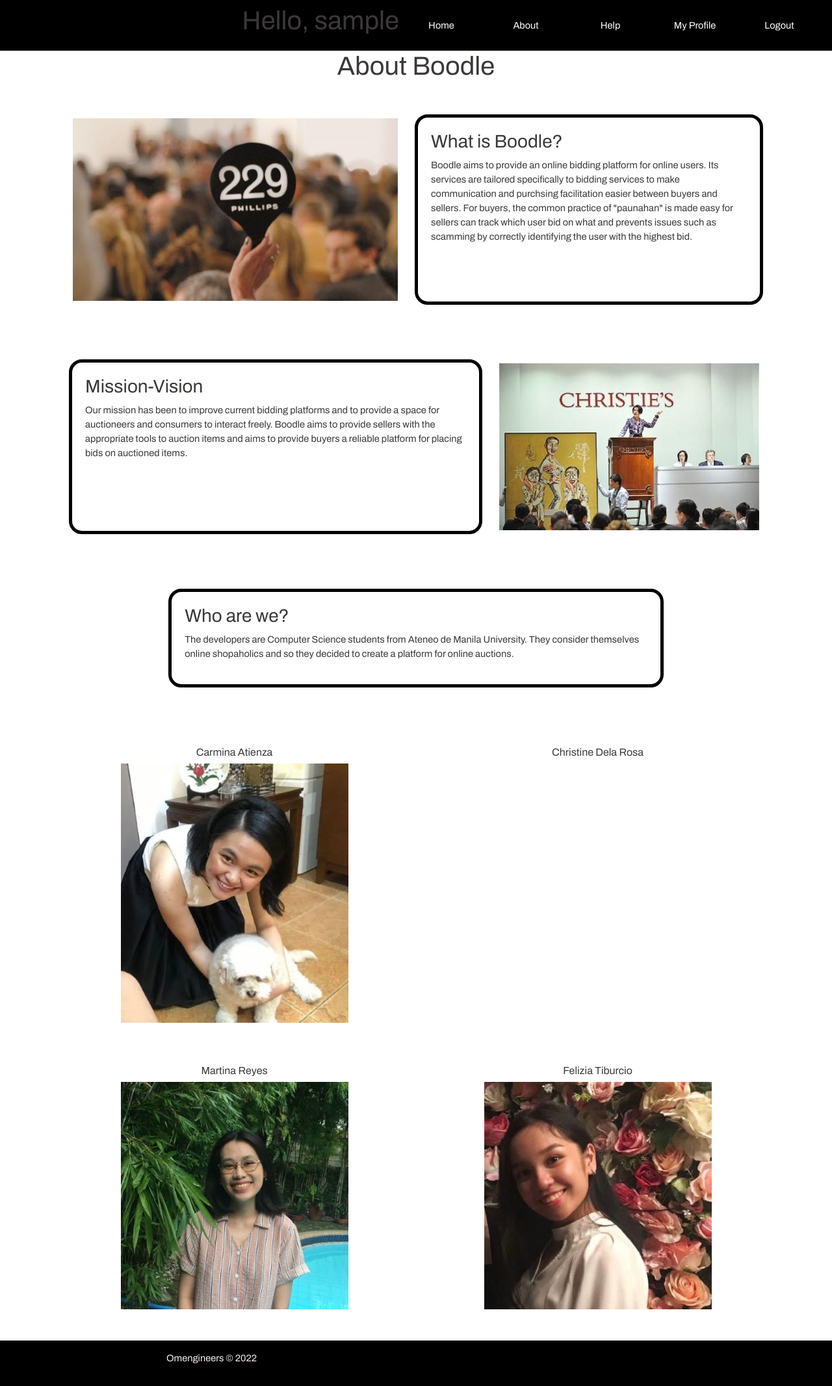
After one commit to aizilef/boodle, a Django app: page /about in a window 1280 px wide. The commit adds this page. Shown: the whole page at 65% size. Run offline with Django 4.2, Linux system fonts and the light colour scheme; the visitor is signed in with stand-in values (Sample User, id 1); some libraries are stand-ins or nearby versions.

Commit message:
Added an about html file and urls, view and photos. Edited the forms to look more aesthetic. Added a cancel button to exit the form.

```diff
--- a/boodlesite/static/css/styles.css
+++ b/boodlesite/static/css/styles.css
@@ -373,14 +373,6 @@ nav a {
   align-items: center;
 }
 
-/* item detail view / add, edit item */
-
-.item-image-container,
-.item-form-container {
-  border: 2px solid black;
-  padding: 1rem;
-}
-
 /* ?USER'S PROFILE */
 .profile-container {
   display: flex;
@@ -408,9 +400,52 @@ nav a {
   padding: 3rem;
 }
 
-.profile-submit-button {
-  border: none;
-  border-radius: 0.5rem;
-  padding: .3rem;
-  background-color: #F9BD82;
+/* About Page*/
+.about__container {
+  margin: 0 auto;
+  width: 90%;
 }
+
+.about__header{
+  text-align: center;
+}
+
+.about__blockone, .about__blocktwo, .about__blockthree {
+  display: flex;
+  justify-content: center;
+  padding: 2rem;
+}
+
+.block-explanation{
+  width: 70%;
+  border-radius: 20px;
+  border: 5px black solid;
+  padding: 20px;
+  margin: 10px;
+}
+
+.block-image, .row, .col {
+  text-align: center;
+  padding: 1rem;
+}
+
+.form-space, .button-space{
+  display: flex;
+  justify-content: center;
+  padding: 3rem;
+}
+
+/* Add Item */
+.additem-container{
+  text-align: center;
+}
+
+/* item detail view / add, edit item */
+.item-form-container {
+  padding: 1rem;
+  margin: 0 auto;
+}
+
+.storeform-header {
+  text-align: center;
+}
--- /dev/null
+++ b/boodlesite/templates/about.html
@@ -0,0 +1,79 @@
+{% extends 'boodlesite\templates\base.html' %}
+{% load static %}
+
+
+{% block title %}Boodle Homepage{% endblock %}
+
+{% block styles %}
+{% endblock %}
+
+{% block content %}
+
+<div class="about__header">
+    <h1>About Boodle</h1>
+</div>
+
+<div class="about__container">
+    <!-- overview -->
+    <div class="about__blockone">
+        <div class="block-image">
+            <img src="../static/media/block_one_pic.jpg">
+        </div>
+        <div class="block-explanation">
+            <h3>What is Boodle?</h3>
+            <p>
+            Boodle aims to provide an online bidding platform for online users. Its services are tailored specifically to bidding services to make communication and purchsing facilitation easier between buyers and sellers. For buyers, the common practice of "paunahan" is made easy for sellers can track which user bid on what and prevents issues such as scamming by correctly identifying the user with the highest bid.
+            </p>
+        </div>
+    </div>
+
+    <!-- About the product -->
+    <div class="about__blocktwo">
+        <div class="block-explanation">
+            <h3>Mission-Vision</h3>
+            <p>
+                Our mission has been to improve current bidding platforms and to provide a space for auctioneers and consumers to interact freely.
+                Boodle aims to provide sellers with the appropriate tools to auction items and aims to provide buyers a reliable platform for placing
+                bids on auctioned items.
+            </p>
+        </div>
+        <div class="block-image">
+            <img src="../static/media/block_two_pic.jpg">
+        </div>
+    </div>
+
+    <!-- About the makers -->
+    <div class="about__blockthree">
+        <div class="block-explanation">
+            <h3>Who are we?</h3>
+            <p> The developers are Computer Science students from Ateneo de Manila University. They consider themselves online shopaholics and so they
+                decided to create a platform for online auctions.
+            </p>
+        </div>
+    </div>
+    <div class="block-image">
+        <div class="row">
+            <div class="col">
+                <h6>Carmina Atienza</h6>
+                <img src="../static/media/profile_pics/didz.jpg">
+            </div>
+            <div class="col">
+                <h6>Christine Dela Rosa</h6>
+
+            </div>
+        </div>
+        <div class="row">
+            <div class="col">
+                <h6>Martina Reyes</h6>
+                <img src="../static/media/profile_pics/mate.jpg">
+            </div>
+            <div class="col">
+                <h6>Felizia Tiburcio</h6>
+                <img src="../static/media/profile_pics/felizia.jpg">
+            </div>
+        </div>
+    </div>
+</div>
+
+
+{% endblock %}
--- a/boodlesite/templates/base.html
+++ b/boodlesite/templates/base.html
@@ -36,7 +36,7 @@
         <h1>Hello, {{request.user}}</h1>
         <ul>
             <li><a href="/">Home</a></li>
-            <li><a href="#">About</a></li>
+            <li><a href="{% url 'about' %}">About</a></li>
             <li><a href="#">Help</a></li>
             <li><a href="{% url 'profileid' request.user.id %}">My Profile</a></li>
             <li><a href="{% url 'logout' %}">Logout</a></li>
--- a/boodlesite/templates/index.html
+++ b/boodlesite/templates/index.html
@@ -68,7 +68,7 @@
                 <p>Boodle was founded by a group of four talented software engineers, who are currently Computer Science students
                     in Ateneo de Manila University. They believed they could change the status quo
                     of the e-commerce world—and with Boodle, they did. </p>
-                <button id="btn-read-more">Read more</button>
+                <button id="btn-read-more"><a href="{% url 'about' %}">Read more</a></button>
             </div>
         </div>
     </div>
--- a/main/urls.py
+++ b/main/urls.py
@@ -8,7 +8,6 @@ urlpatterns = [
     path('auction', auction, name='auction'),
     path('auction/<int:pk>/',auction, name='auctionid'),
     path('error404', error404, name='error404'),
-    # path('store', tempstore, name='store'), # this is tempstore
     path('store/<int:pk>', mystore, name='storeid'),
     path('additem', addItem, name='additem'),
     path('additem/<int:pk>', addItem, name='additemid'),
@@ -16,12 +15,11 @@ urlpatterns = [
     path('jsi18n', JavaScriptCatalog.as_view(), name='js-catlog'),
     path('startauction', startAuction, name='startauction'),
     path('startauction/<int:pk>', startAuction, name='startauctionid'),
-    # this is tempuser profile
-    # path('profile', tempProfile, name='profile'),
     path('profile/<int:pk>', profile, name='profileid'),
     path('editstore/<int:pk>', editStore, name='editstoreid'),
     path('editProfile/<int:pk>', editProfile, name='editProfile'),
     path('login', loginPage, name='login'),
     path('register', registerPage, name='register'),
-    path('logout', logoutUser, name='logout')
+    path('logout', logoutUser, name='logout'),
+    path('about', about, name='about')
 ]
--- a/main/views.py
+++ b/main/views.py
@@ -141,6 +141,10 @@ def auction(request,pk):
 @login_required(login_url='login')
 def error404(request):
     return render(request, "boodlesite/templates/error404/notstarted_error404.html")
+
+@login_required(login_url='login')
+def about(request):
+    return render(request, "boodlesite/templates/about.html")
 
 @login_required(login_url='login')
 def mystore(request, pk):
```
Also changed, not shown: boodlesite/templates/additem.html (+11 -23 lines), boodlesite/templates/editBoodleUser.html (+4 -5 lines), boodlesite/templates/startauction.html (+10 -3 lines), boodlesite/templates/storeForm.html (+10 -22 lines), boodlesite/static/media/block_one_pic.jpg (added), boodlesite/static/media/block_two_pic.jpg (added), boodlesite/static/media/profile_pics/didz.jpg (added), boodlesite/static/media/profile_pics/felizia.jpg (added), boodlesite/static/media/profile_pics/mate.jpg (added).
